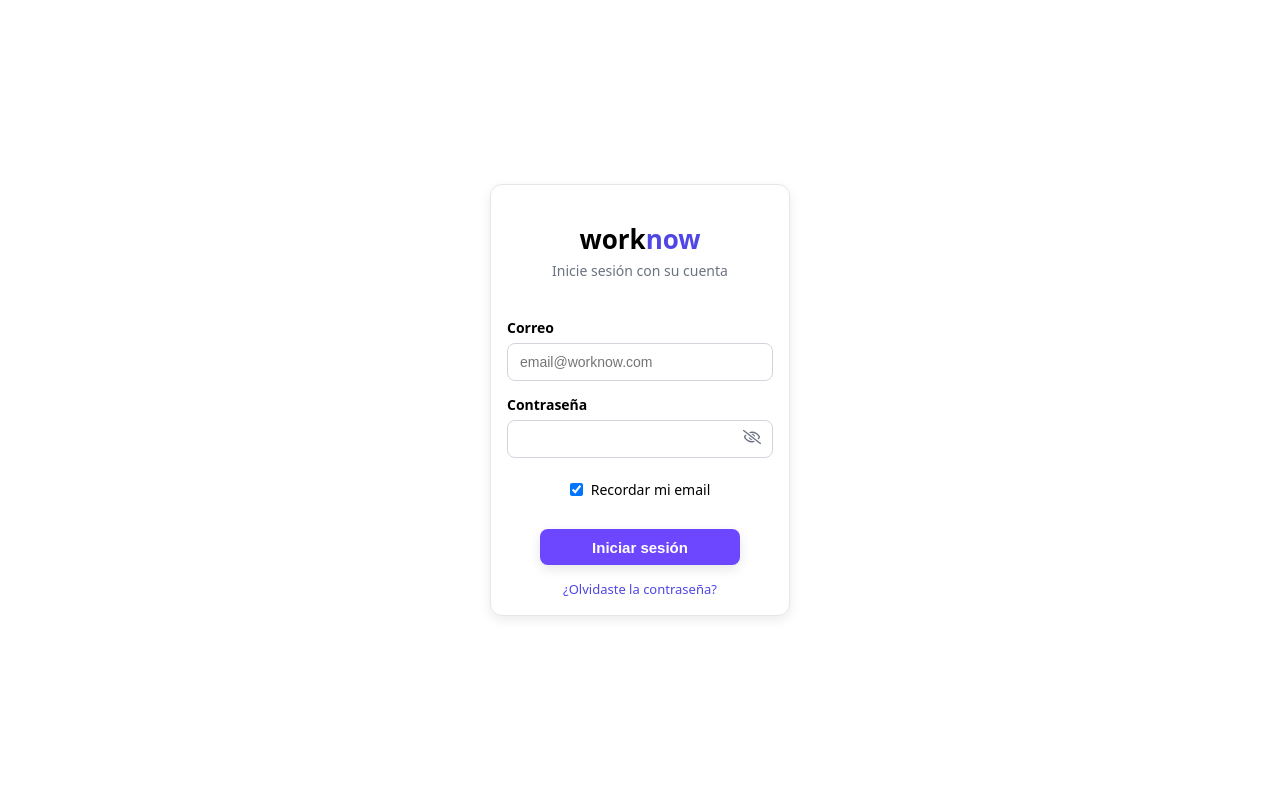
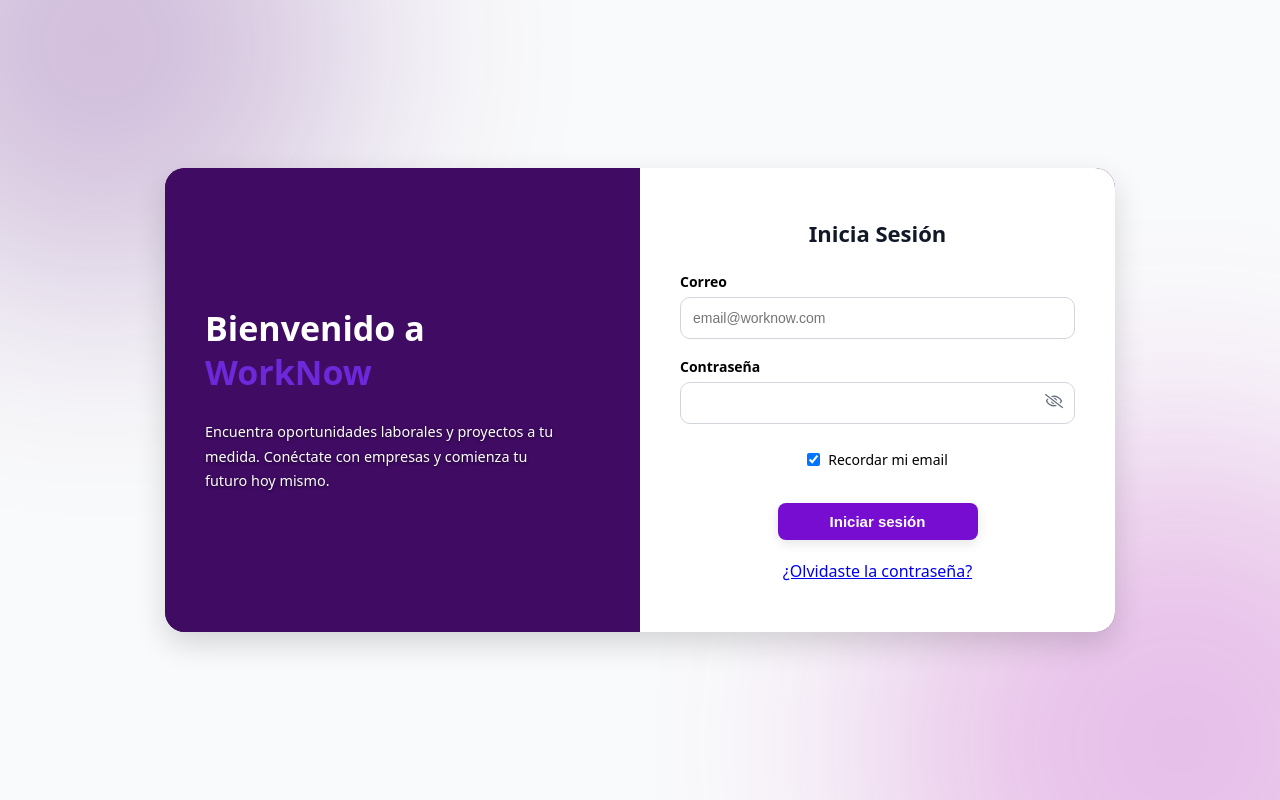
Before and after one commit to Anima-Tec/Worknow-Frontend, a React (Vite) app: page /login in a window 1280 px wide. Built offline with nearby package versions, Linux system fonts and the light colour scheme.

Commit message:
login pronto

```diff
--- a/src/App.jsx
+++ b/src/App.jsx
@@ -7,8 +7,8 @@ import Landing from "./pages/Landing.jsx";
 import { useLocation } from "react-router-dom";
 import Footer from "./components/Footer";
 import ContactCompany from "./pages/ContactCompany";
-import ContactUser from "./pages/contactUser.jsx";
-import PerfilUser from "./pages/perfilUser.jsx";
+import ContactUser from "./pages/ContactUser";
+import PerfilUser from "./pages/PerfilUser";
 import JobForm from "./pages/JobForm";
 
 
--- a/src/pages/Login.css
+++ b/src/pages/Login.css
@@ -1,101 +1,161 @@
-.page {
-  min-height: 100vh;
-  display: grid;
-  place-items: center;
-  background: #fff;
-  font-family: system-ui, -apple-system, Segoe UI, Roboto, Helvetica, Arial, sans-serif;
+:root {
+  --wn-primary: #6d28d9;
+  --wn-primary-hover: #4c1d95;
+  --wn-left-bg: #3f0b63;
+  --wn-text-light: #ffffff;
+  --wn-text-muted: #f3f4f6;
 }
 
-.card {
-  width: 100%;
-  max-width: 400px;
-  padding: 24px;
-  border: 1px solid #e5e7eb;
-  border-radius: 14px;
-  box-shadow: 0 2px 8px rgba(0,0,0,.04);
-  background: #fff;
+.login-wrapper {
+  min-height: 100vh;
+  display: flex;
+  align-items: center;
+  justify-content: center;
+  background: #f9fafb;
+  font-family: system-ui, sans-serif;
+  position: relative;
+  overflow: hidden;
 }
 
-.header {
-  text-align: center;
-  margin-bottom: 18px;
+.bg-shape {
+  position: absolute;
+  border-radius: 50%;
+  filter: blur(120px);
+  opacity: 0.25;
+  animation: float 18s infinite ease-in-out;
+}
+.bg1 {
+  width: 500px;
+  height: 500px;
+  background: #54027a;
+  top: -200px;
+  left: -150px;
+}
+.bg2 {
+  width: 600px;
+  height: 600px;
+  background: #b411b4;
+  bottom: -250px;
+  right: -200px;
+}
+
+@keyframes float {
+  0% { transform: translate(0, 0); }
+  50% { transform: translate(30px, -40px); }
+  100% { transform: translate(0, 0); }
+}
+.login-container {
+  display: grid;
+  grid-template-columns: 1fr 1fr;
+  background: #59055c;
+  border-radius: 20px;
+  box-shadow: 0 12px 30px rgba(0, 0, 0, 0.15);
+  overflow: hidden;
+  max-width: 950px;
+  width: 90%;
+  z-index: 1;
+}
+
+.login-left {
+  padding: 60px 40px;
+  background: var(--wn-left-bg);
+  color: var(--wn-text-light);
   display: flex;
   flex-direction: column;
-  align-items: center;
-  gap: 4px;
+  justify-content: center;
 }
 
-.header h1 {
-  margin: 0;
-  font-size: 26px;
-  font-weight: 700;
+.title {
+  font-size: 34px;
+  font-weight: 800;
+  margin-bottom: 18px;
+  line-height: 1.3;
+  color: var(--wn-text-light);
 }
 
 .brand {
-  color: #4f46e5;
+  color: var(--wn-primary);
+  font-weight: 800;
 }
 
-.subtitle {
-  margin: 0;
-  color: #6b7280;
-  font-size: 14px;
+.desc {
+  font-size: 18px;
+  line-height: 1.7;
+  color: #ffffff !important;
+  max-width: 360px;
+  margin-top: 12px;
+  opacity: 1 !important;
+  text-shadow: 0 1px 3px rgba(0,0,0,0.6);
+}
+.login-card {
+  background: #fff;
+  padding: 50px 40px;
+  display: flex;
+  flex-direction: column;
+  justify-content: center;
+  text-align: center;
+}
+
+.form-title {
+  margin-bottom: 24px;
+  font-size: 22px;
+  font-weight: 700;
+  color: #111827;
 }
 
 .field {
-  margin-bottom: 14px;
+  margin-bottom: 18px;
+  text-align: left;
 }
 
 .label {
-  display: block;
   font-size: 14px;
   font-weight: 600;
   margin-bottom: 6px;
-  text-align: left;
+  display: block;
 }
 
 .input {
   width: 100%;
-  padding: 10px 12px;
+  padding: 12px;
   border: 1px solid #d1d5db;
-  border-radius: 8px;
+  border-radius: 10px;
   font-size: 14px;
-  outline: none;
+  transition: border 0.3s, box-shadow 0.3s;
 }
 
 .input:focus {
-  border-color: #6366f1;
-  box-shadow: 0 0 0 3px rgba(99,102,241,.15);
+  border-color: var(--wn-primary);
+  box-shadow: 0 0 0 4px rgba(109, 40, 217, 0.2);
+  outline: none;
 }
 
 .passwordInput {
   position: relative;
-  display: flex;
-  align-items: center;
 }
-
 .passwordInput .input {
-  width: 100%;
-  padding-right: 40px;
+  padding-right: 42px;
 }
-
 .iconEye {
   position: absolute;
   right: 12px;
+  top: 50%;
+  transform: translateY(-50%);
   cursor: pointer;
   color: #6b7280;
   font-size: 18px;
 }
-
 .iconEye:hover {
-  color: #374151;
+  color: var(--wn-primary-hover);
 }
 
 .checkbox {
-  display: inline-flex;
+  display: flex;
   align-items: center;
   gap: 8px;
   font-size: 14px;
   margin: 8px 0 14px;
+  justify-content: center;
 }
 
 .error {
@@ -103,38 +163,38 @@
   font-size: 14px;
   margin: 6px 0 10px;
 }
-
 .primaryBtn {
-  width: 100%;
-  padding: 10px 12px;
+  display: block;
+  margin: 20px auto;
+  width: 80%;
+  padding: 14px;
   border: none;
-  border-radius: 8px;
-  background: #4f46e5;
+  border-radius: 12px;
+  background: var(--wn-primary);
   color: #fff;
   font-weight: 600;
+  font-size: 15px;
   cursor: pointer;
+  transition: transform 0.2s ease, box-shadow 0.3s, background 0.3s;
 }
-
 .primaryBtn:hover {
-  background: #4338ca;
+  background: var(--wn-primary-hover);
+  transform: translateY(-2px);
+  box-shadow: 0 6px 20px rgba(109, 40, 217, 0.4);
 }
-
 .primaryBtn:disabled {
-  opacity: .7;
+  opacity: 0.7;
   cursor: not-allowed;
-}
 
 .formFooter {
-  margin-top: 12px;
-  text-align: center;
+  margin-top: 14px;
 }
-
 .forgotLink {
   font-size: 13px;
-  color: #4f46e5;
+  color: var(--wn-primary);
   text-decoration: none;
 }
-
 .forgotLink:hover {
   text-decoration: underline;
 }
+}
--- a/src/pages/Login.jsx
+++ b/src/pages/Login.jsx
@@ -1,19 +1,19 @@
-import { useState, useEffect } from 'react';
-import { loginApi } from '../services/api';
-import { saveSession, getRememberedEmail } from '../auth/authContext';
-import { useNavigate } from 'react-router-dom';
-import './Login.css';
-import { IoEyeOutline } from 'react-icons/io5';
-import { FaRegEyeSlash } from 'react-icons/fa';
+import { useState, useEffect } from "react";
+import { loginApi } from "../services/api";
+import { saveSession, getRememberedEmail } from "../auth/authContext";
+import { useNavigate } from "react-router-dom";
+import "./Login.css";
+import { IoEyeOutline } from "react-icons/io5";
+import { FaRegEyeSlash } from "react-icons/fa";
 
 export default function Login() {
   const navigate = useNavigate();
-  const [email, setEmail] = useState('');
-  const [password, setPassword] = useState('');
+  const [email, setEmail] = useState("");
+  const [password, setPassword] = useState("");
   const [rememberEmail, setRememberEmail] = useState(true);
   const [showPass, setShowPass] = useState(false);
   const [loading, setLoading] = useState(false);
-  const [err, setErr] = useState('');
+  const [err, setErr] = useState("");
 
   useEffect(() => {
     const saved = getRememberedEmail();
@@ -22,12 +22,12 @@ export default function Login() {
 
   async function onSubmit(e) {
     e.preventDefault();
-    setErr('');
+    setErr("");
     setLoading(true);
     try {
       const data = await loginApi({ email, password });
       saveSession(data, { rememberEmail });
-      navigate('/choose');
+      navigate("/choose");
     } catch (error) {
       setErr(error.message);
     } finally {
@@ -36,14 +36,22 @@ export default function Login() {
   }
 
   return (
-    <div className="page">
-      <form className="card" onSubmit={onSubmit}>
-        <div className="header">
-          <h1>
-            work<span className="brand">now</span>
+    <div className="login-wrapper">
+      <div className="bg-shape bg1"></div>
+      <div className="bg-shape bg2"></div>
+
+      <div className="login-container">
+        <div className="login-left">
+          <h1 className="title">
+            Bienvenido a <span className="brand">WorkNow</span>
           </h1>
-          <p className="subtitle">Inicie sesión con su cuenta</p>
+          <p className="desc">
+            Encuentra oportunidades laborales y proyectos a tu medida.
+            Conéctate con empresas y comienza tu futuro hoy mismo.
+          </p>
         </div>
+        <form className="login-card" onSubmit={onSubmit}>
+          <h2 className="form-title">Inicia Sesión</h2>
 
           <div className="field">
             <label className="label">Correo</label>
@@ -61,7 +69,7 @@ export default function Login() {
             <label className="label">Contraseña</label>
             <div className="passwordInput">
               <input
-              type={showPass ? 'text' : 'password'}
+                type={showPass ? "text" : "password"}
                 className="input"
                 value={password}
                 onChange={(e) => setPassword(e.target.value)}
@@ -71,8 +79,6 @@ export default function Login() {
               <span
                 className="iconEye"
                 onClick={() => setShowPass((s) => !s)}
-              role="button"
-              aria-label="Mostrar u ocultar contraseña"
               >
                 {showPass ? <IoEyeOutline /> : <FaRegEyeSlash />}
               </span>
@@ -89,11 +95,9 @@ export default function Login() {
           </label>
 
           {err && <p className="error">{err}</p>}
-
           <button className="primaryBtn" disabled={loading}>
-          {loading ? 'Ingresando...' : 'Iniciar sesión'}
+            {loading ? "Ingresando..." : "Iniciar sesión"}
           </button>
-
           <div className="formFooter">
             <a href="#" className="forgotLink">
               ¿Olvidaste la contraseña?
@@ -101,5 +105,6 @@ export default function Login() {
           </div>
         </form>
       </div>
+    </div>
   );
 }
```
Lines whose indentation alone changed are shown as unchanged.
